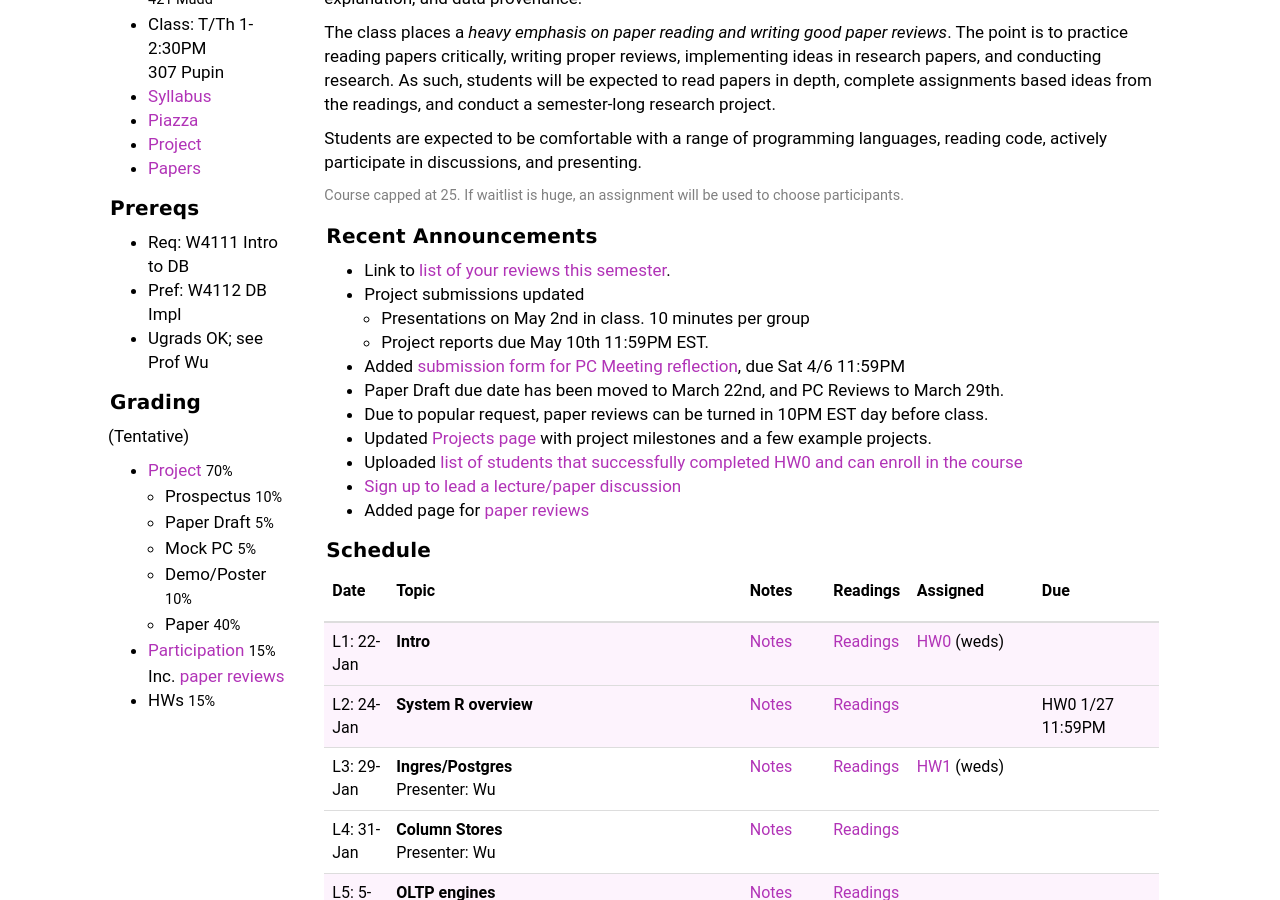
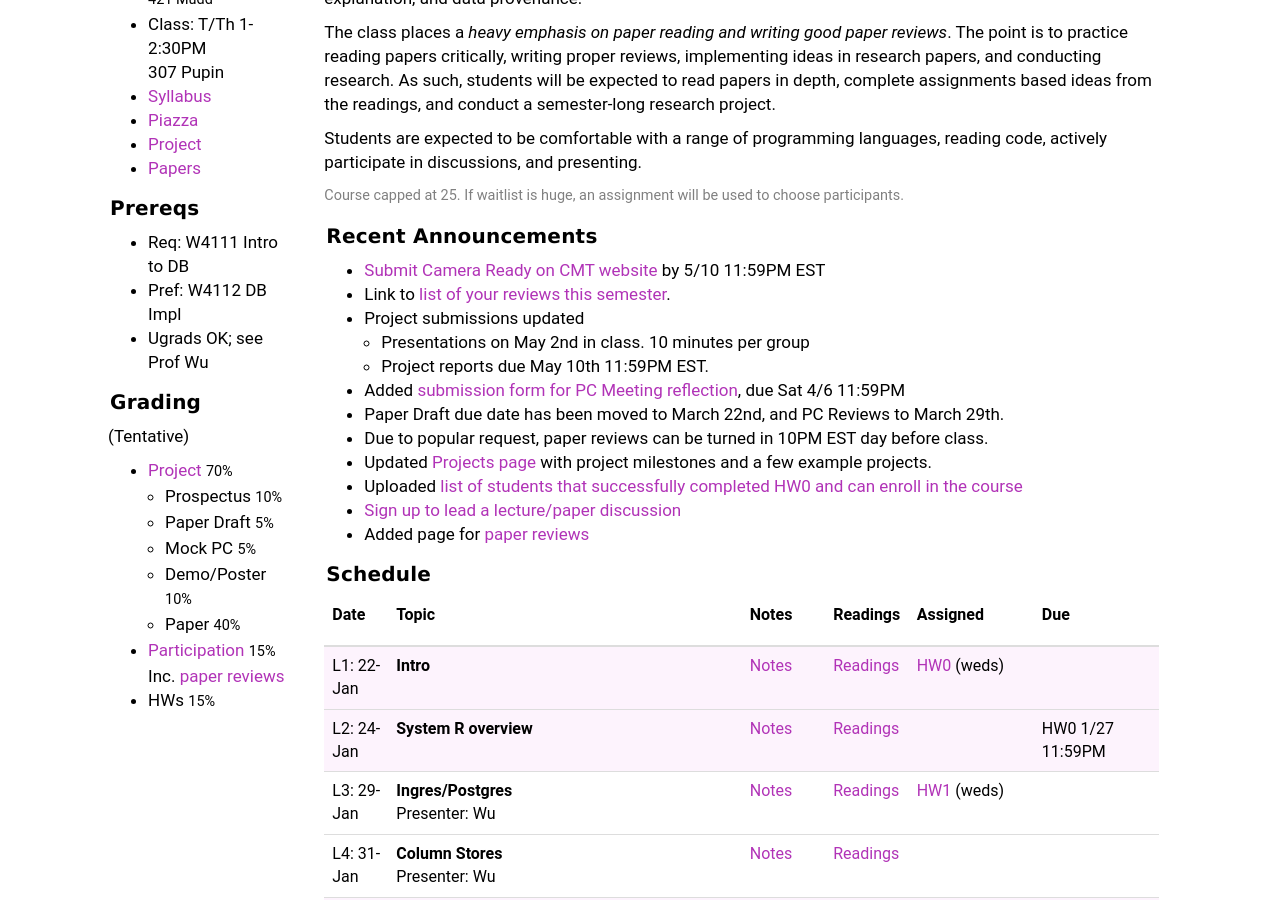
Before and after one commit to wzao1515/w6113.github.io, a Jekyll site: the page built from index.md, in a window 1280 px wide and 900 px high, scrolled down 303 px. Built offline with Jekyll 4.4.1, drawn with Linux system fonts in a browser that asks for light colours.

Commit message:
updated website

```diff
--- a/index.md
+++ b/index.md
@@ -18,6 +18,7 @@ Students are expected to be comfortable with a range of programming languages, r
 
 #### Recent Announcements
 
+* [Submit Camera Ready on CMT website](https://cmt3.research.microsoft.com/W61132019/) by 5/10 11:59PM EST
 * Link to [list of your reviews this semester](./exreviews).
 * Project submissions updated
   * Presentations on May 2nd in class.  10 minutes per group
```
